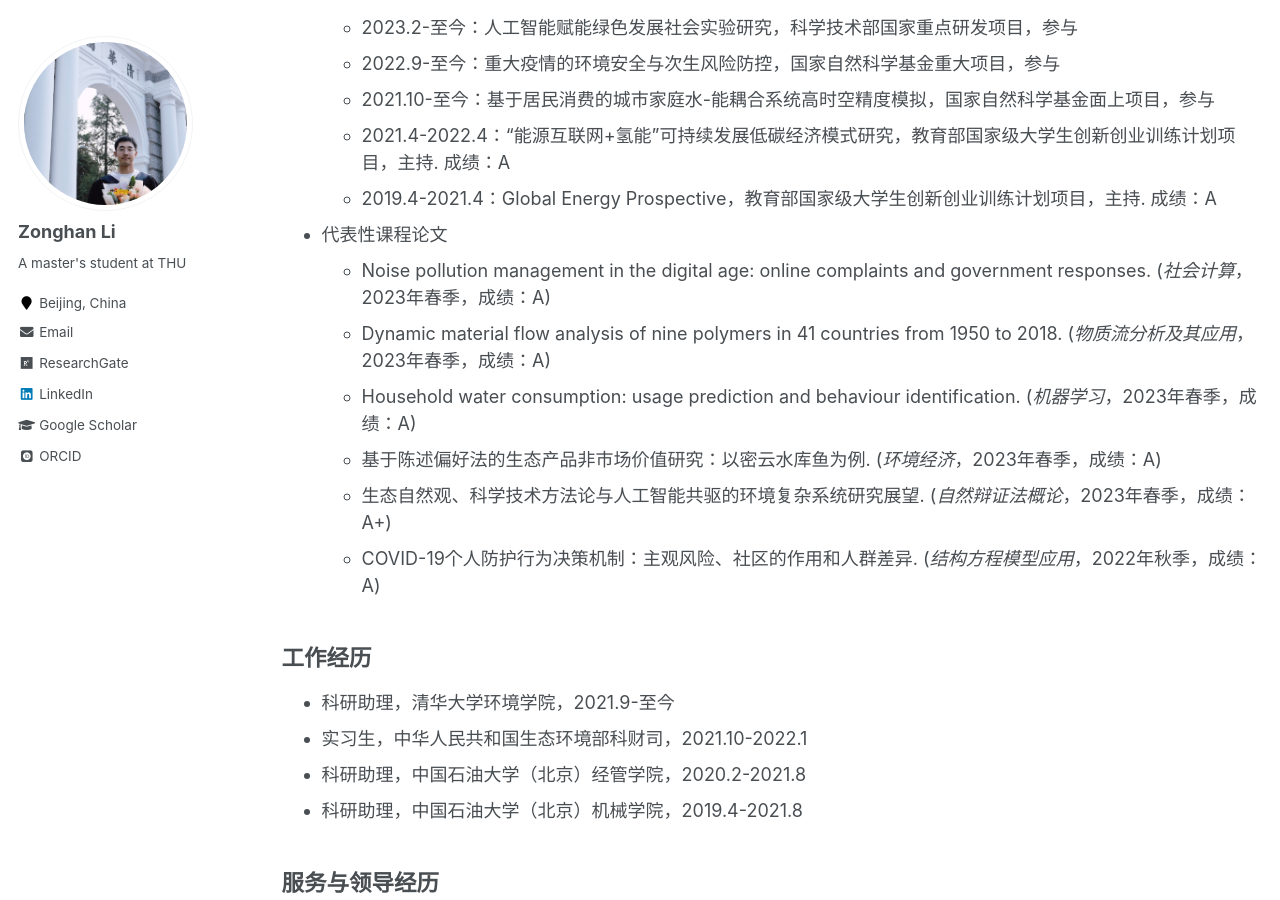
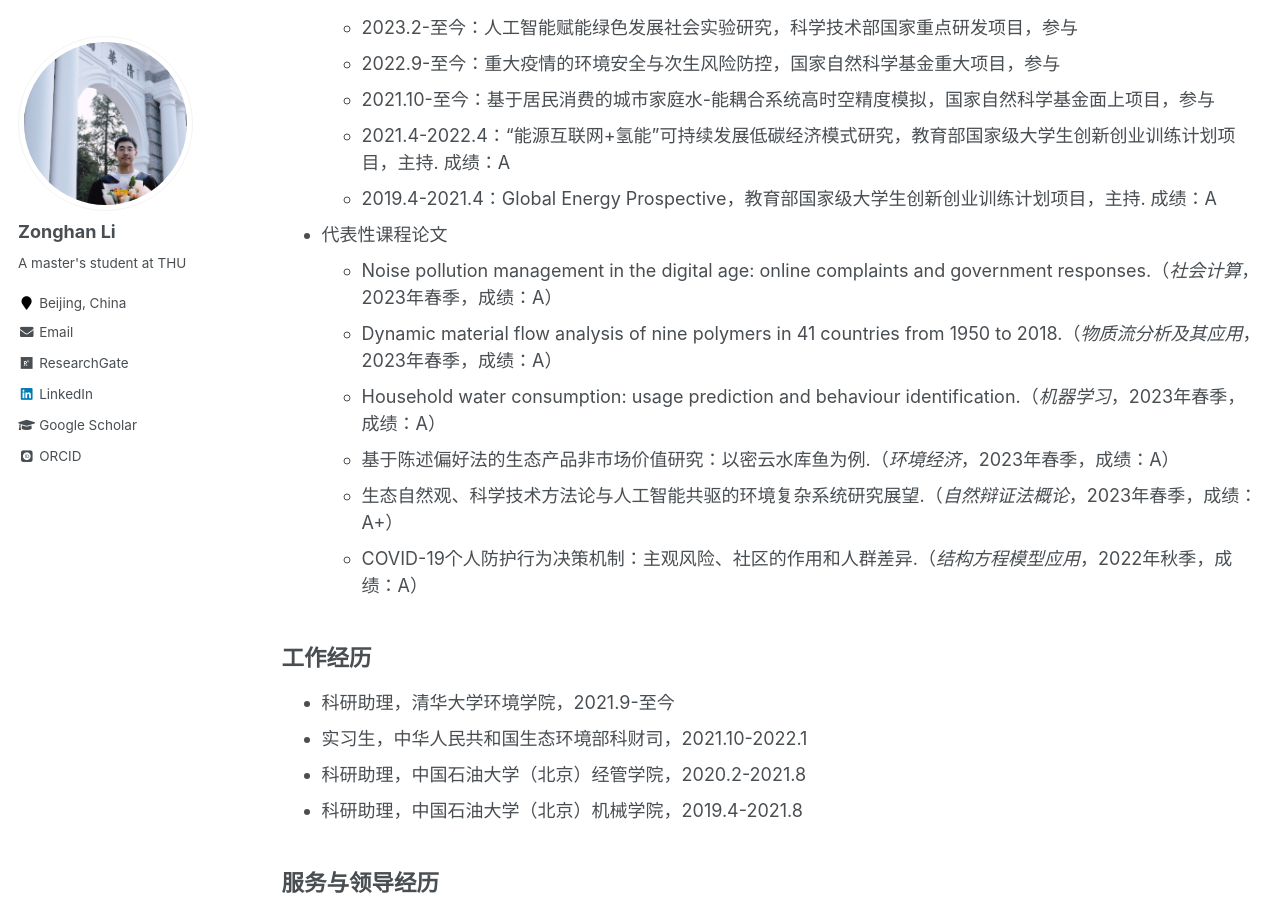
Before and after one commit to lzh3278/lzh.github.io, a Jekyll site: the page built from _pages/cv-chn.md, in a window 1280 px wide and 900 px high, scrolled down 2096 px. Built offline with Jekyll 4.4.1, drawn with Linux system fonts in a browser that asks for light colours; some web fonts are replaced.

Commit message:
Update cv-chn.md

```diff
--- a/_pages/cv-chn.md
+++ b/_pages/cv-chn.md
@@ -59,12 +59,12 @@ redirect_from:
     * 2021.4-2022.4：“能源互联网+氢能”可持续发展低碳经济模式研究，教育部国家级大学生创新创业训练计划项目，主持. 成绩：A
     * 2019.4-2021.4：Global Energy Prospective，教育部国家级大学生创新创业训练计划项目，主持. 成绩：A
 * 代表性课程论文
-  * Noise pollution management in the digital age: online complaints and government responses. (*社会计算*，2023年春季，成绩：A)
-  * Dynamic material flow analysis of nine polymers in 41 countries from 1950 to 2018. (*物质流分析及其应用*，2023年春季，成绩：A)
-  * Household water consumption: usage prediction and behaviour identification. (*机器学习*，2023年春季，成绩：A)
-  * 基于陈述偏好法的生态产品非市场价值研究：以密云水库鱼为例. (*环境经济*，2023年春季，成绩：A)
-  * 生态自然观、科学技术方法论与人工智能共驱的环境复杂系统研究展望. (*自然辩证法概论*，2023年春季，成绩：A+)
-  * COVID-19个人防护行为决策机制：主观风险、社区的作用和人群差异. (*结构方程模型应用*，2022年秋季，成绩：A)
+  * Noise pollution management in the digital age: online complaints and government responses.（*社会计算*，2023年春季，成绩：A）
+  * Dynamic material flow analysis of nine polymers in 41 countries from 1950 to 2018.（*物质流分析及其应用*，2023年春季，成绩：A）
+  * Household water consumption: usage prediction and behaviour identification.（*机器学习*，2023年春季，成绩：A）
+  * 基于陈述偏好法的生态产品非市场价值研究：以密云水库鱼为例.（*环境经济*，2023年春季，成绩：A）
+  * 生态自然观、科学技术方法论与人工智能共驱的环境复杂系统研究展望.（*自然辩证法概论*，2023年春季，成绩：A+）
+  * COVID-19个人防护行为决策机制：主观风险、社区的作用和人群差异.（*结构方程模型应用*，2022年秋季，成绩：A）
 
 工作经历
 ------
```
